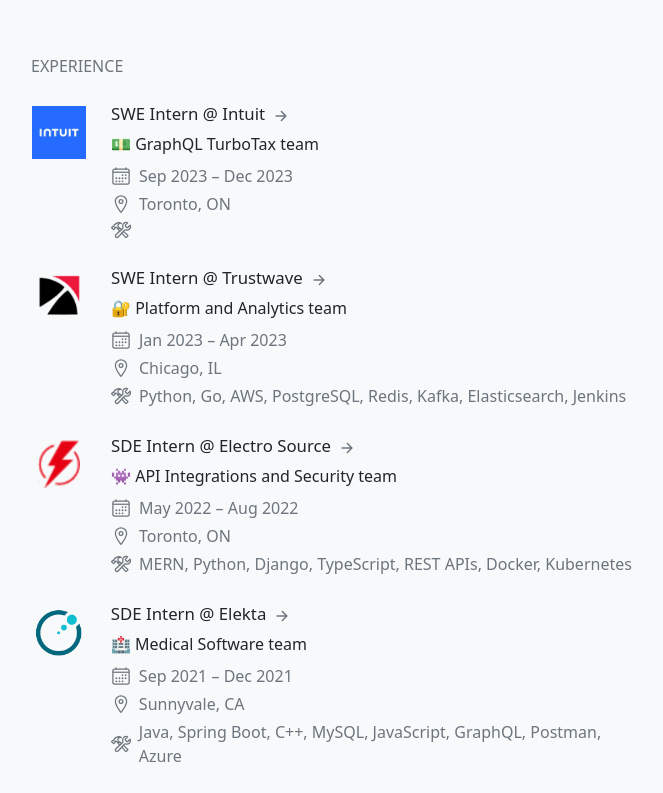
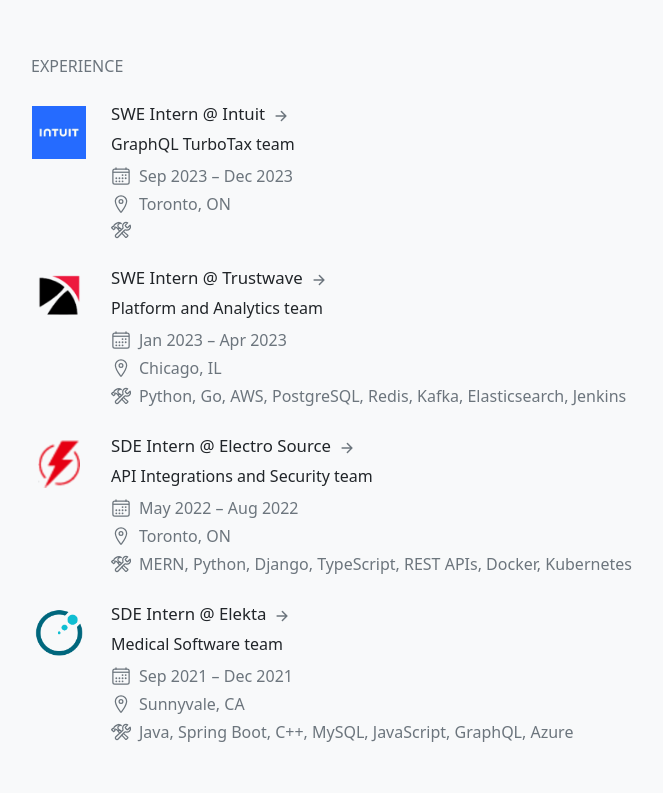
Before and after one commit to rohanxminocha/rohanxminocha.github.io, a React (Create React App) app: page / in a window 1280 px wide. Shown: the part 600-1393 px from the top of the page, without its empty margins (301-964 px from the left). Built offline with nearby package versions, Linux system fonts and the light colour scheme.

Commit message:
Add files via upload

```diff
--- a/src/App.js
+++ b/src/App.js
@@ -49,7 +49,7 @@
         team: "GraphQL TurboTax team",
         title: "Incoming Software Engineer Intern",
         titleShort: "SWE Intern",
-        description: "💵 GraphQL TurboTax team",
+        description: "GraphQL TurboTax team",
         location: "Toronto, ON",
         start: new Date("September 5, 2023"),
         end: new Date("December 22, 2023"),
@@ -63,7 +63,7 @@
         team: "Security information & event management",
         title: "Software Engineer Intern",
         titleShort: "SWE Intern",
-        description: "🔐 Platform and Analytics team",
+        description: "Platform and Analytics team",
         location: "Chicago, IL",
         start: new Date("January 9, 2023"),
         end: new Date("April 28, 2023"),
@@ -76,7 +76,7 @@
         company: "Electro Source",
         title: "Software Developer Intern",
         titleShort: "SDE Intern",
-        description: "👾 API Integrations and Security team",
+        description: "API Integrations and Security team",
         location: "Toronto, ON",
         start: new Date("May 31, 2022"),
         end: new Date("August 19, 2022"),
@@ -89,14 +89,14 @@
         company: "Elekta",
         title: "Software Developer Intern",
         titleShort: "SDE Intern",
-        description: "🏥 Medical Software team",
+        description: "Medical Software team",
         location: "Sunnyvale, CA",
         start: new Date("September 7, 2021"),
         end: new Date("December 23, 2021"),
         logo: "logo_elekta.png",
         logoScale: 0.95,
         link: "https://www.elekta.com/",
-        skills: "Java, Spring Boot, C++, MySQL, JavaScript, GraphQL, Postman, Azure"
+        skills: "Java, Spring Boot, C++, MySQL, JavaScript, GraphQL, Azure"
     },
 ];
 
```
